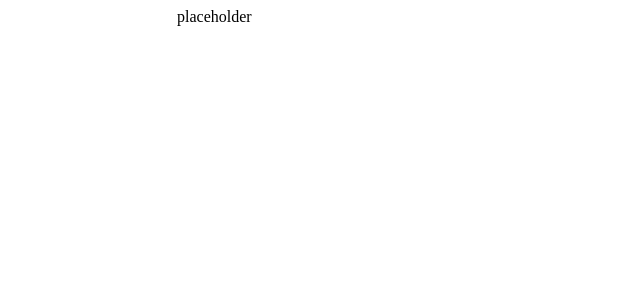
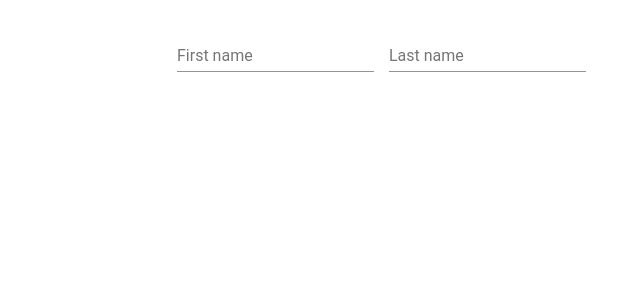
Before and after one commit to tomaszpach/fpwd, a React (Create React App) app: page / in a window 1280 px wide. Shown: the top 300 px of the page, without its empty margins (63-703 px from the left). Built offline with nearby package versions, Linux system fonts and the light colour scheme.

Commit message:
first/last name component

```diff
--- a/src/App.js
+++ b/src/App.js
@@ -1,9 +1,35 @@
 import React, {Component} from 'react';
+import Names from './components/Names';
 
 class App extends Component {
+
+    state = {
+        firstName: '',
+        lastName: ''
+    };
+
+    handleChange(type, e) {
+        const value = e.target.value;
+
+        switch (type) {
+            case 'firstName':
+                this.setState({firstName: value});
+                break;
+
+            case 'lastName':
+                this.setState({lastName: value});
+                break;
+        }
+    }
+
     render() {
+
+        const {firstName, lastName} = this.state;
+
         return (
-            <div>placeholder</div>
+            <form>
+                <Names firstName={firstName} lastName={lastName} onChange={(type, e) => this.handleChange(type, e)}/>
+            </form>
         );
     }
 }
--- /dev/null
+++ b/src/components/Names.js
@@ -0,0 +1,29 @@
+import React from 'react';
+import TextField from "@material-ui/core/TextField/TextField";
+
+const Names = ({firstName, lastName, onChange}) => {
+    return (
+        <div id="first-last" className="row">
+            <TextField
+                id="standard-textarea"
+                label="First name"
+                multiline
+                margin="normal"
+                value={firstName}
+                onChange={(e) => onChange('firstName', e)}
+                style={{marginRight: 15}}
+
+            />
+            <TextField
+                id="standard-textarea"
+                label="Last name"
+                multiline
+                margin="normal"
+                value={lastName}
+                onChange={(e) => onChange('lastName', e)}
+            />
+        </div>
+    )
+};
+
+export default Names;
```
